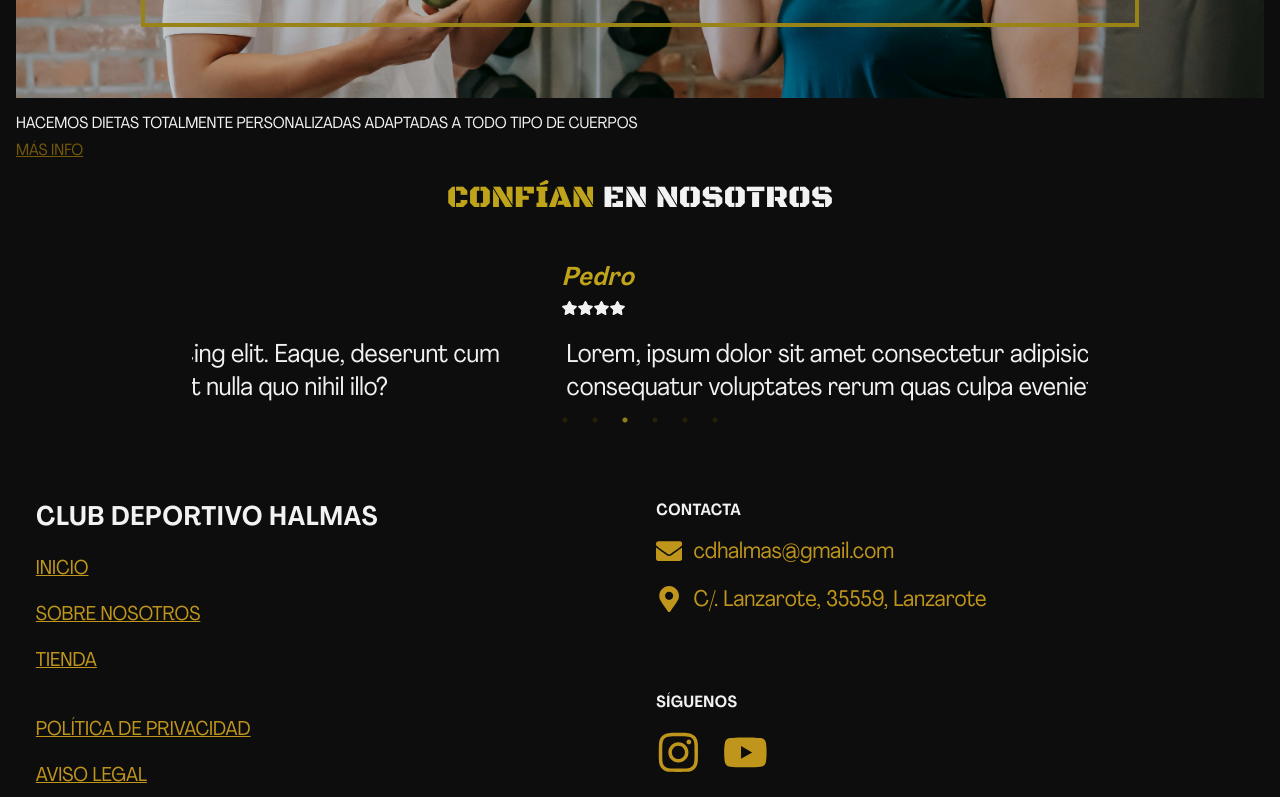
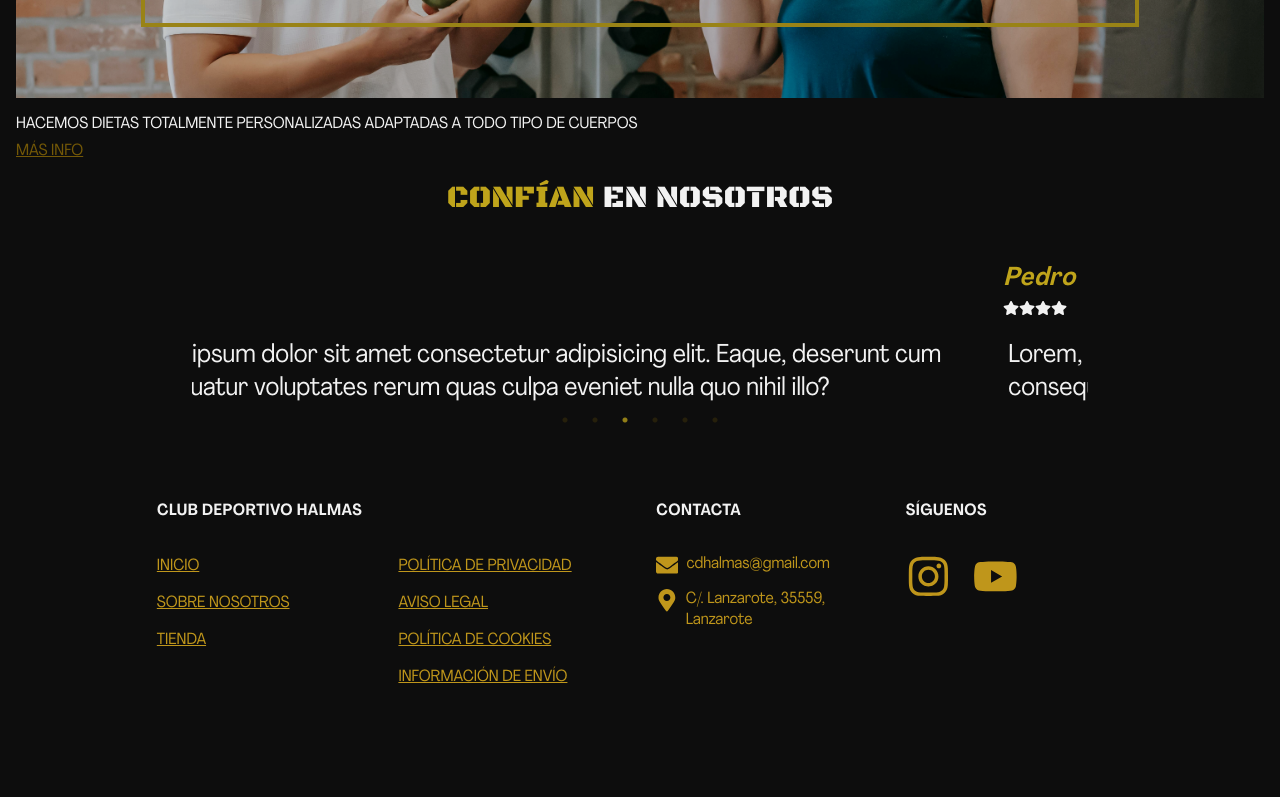
Before and after one commit to Webit-O/CDH-HALTEROFILIA-LZT, a React (Vite) app in the folder front/: page / in a window 1280 px wide. Shown: the part 2971-3768 px from the top of the page. Built offline with nearby package versions, Linux system fonts and the light colour scheme.

Commit message:
adjustments in Footer component, breakpoints

```diff
--- a/front/src/components/Footer/Footer.css
+++ b/front/src/components/Footer/Footer.css
@@ -74,3 +74,38 @@
         }
     }
 }
+
+@media (width >= 1024px) {
+
+    .footer {
+        justify-content: center;
+        font-size: 100%;
+    }
+
+    .navbar-footer__h2 {
+        width: 100%;
+        font-size: 100%;
+    }
+
+    .navbar-footer,
+    .footer__div {
+        width: 40%;
+        font-size: 100%;
+    }
+
+    .contact-section__p {
+        font-size: 100%;
+    }
+}
+
+@media(width >= 1280px) {
+    .footer__div {
+        flex-direction: row;
+        flex-wrap: nowrap;
+    }
+
+    .contact-section,
+    .social-media {
+        row-gap: 2em;
+    }
+}
--- a/front/src/components/NavbarFooter/NavbarFooter.css
+++ b/front/src/components/NavbarFooter/NavbarFooter.css
@@ -6,7 +6,7 @@
     row-gap: 1em;
     padding-left: 1em;
     font-size: calc(.6em + 1vw);
-    margin-bottom: 2em;
+    margin-bottom: 3em;
 }
 
 .navbar-footer__h2 {
@@ -25,3 +25,17 @@
     padding-bottom: 1.2em;
     text-decoration: underline;
 }
+
+
+@media (width >= 1280px) {
+    .navbar-footer {
+        flex-direction: row;
+        flex-wrap: wrap;
+        row-gap: 0;
+    }
+
+    .navbar-home,
+    .navbar-legit {
+        width: 50%;
+    }
+}
--- a/front/src/components/NavbarFooter/NavbarFooter.jsx
+++ b/front/src/components/NavbarFooter/NavbarFooter.jsx
@@ -1,4 +1,5 @@
 import React from 'react'
+import { Link } from 'react-router-dom'
 import './NavbarFooter.css'
 
 let navbars = [
@@ -7,7 +8,7 @@ let navbars = [
     links: [
       { href: '#', text: 'INICIO' },
       { href: '#', text: 'SOBRE NOSOTROS' },
-      { href: '#', text: 'TIENDA' },
+      { href: '/retail', text: 'TIENDA' },
     ],
   },
   {
@@ -29,7 +30,7 @@ function NavbarFooter() {
             <ul className={navbar.classname} key={index}>
                 { navbar.links.map((link, index) => {
                     return (
-                        <li key={index}><a href={link.href}>{link.text}</a></li>
+                        <li key={index}><Link to={link.href}>{link.text}</Link></li>
                     )
                 })}
             </ul>
```
